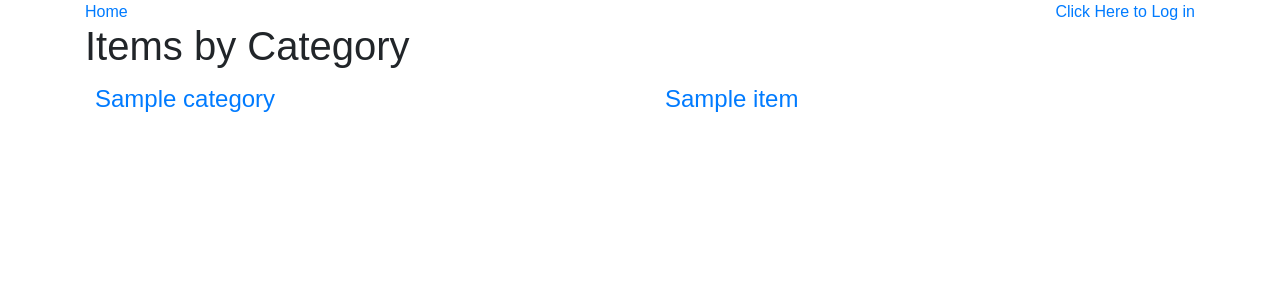
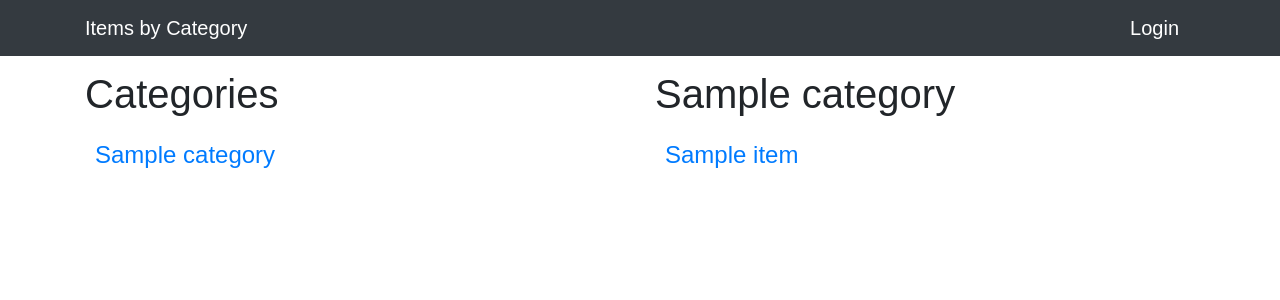
Before and after one commit to dannytpeck/item-catalog, a Flask app: a page that uses templates/main.html in a window 1280 px wide. Shown: the top 300 px of the page. Run offline with Flask 2, Linux system fonts and the light colour scheme; tables that the repository leaves empty hold one stand-in row (values such as "Sample post"); some libraries are stand-ins or nearby versions.

Commit message:
Move header to main template

```diff
--- a/templates/categories.html
+++ b/templates/categories.html
@@ -1,8 +1,5 @@
 {% extends "main.html" %}
 {% block content %}
-  {% include "header.html" %}
-
-  <h1>Items by Category</h1>
 
   <div class="flash">
     {% with messages = get_flashed_messages() %}
@@ -21,16 +18,18 @@
     <div class="categories col-6">
 
       {% if 'username' in session %}
-        <a href="{{ url_for('new_category') }}">Add Category</a>
+        <a class="add-category" href="{{ url_for('new_category') }}">Add Category</a>
       {% endif %}
+
+      <h1 class="my-3">Categories</h1>
 
       {% for category in categories %}
         <div class="category">
-          <h4 class="name"><a href="{{ url_for('show_items', category_name = category.name) }}">{{category.name}}</a></h4>
+          <h4><a class="name" href="{{ url_for('show_items', category_name = category.name) }}">{{category.name}}</a></h4>
 
           {% if 'username' in session %}
             <div class="category-edit-delete">
-              <a href="{{ url_for('edit_category', category_name = category.name) }}">Edit</a> /
+              <a href="{{ url_for('edit_category', category_name = category.name) }}">Edit</a> |
               <a href="{{ url_for('delete_category', category_name = category.name) }}">Delete</a>
             </div>
           {% endif %}
@@ -43,16 +42,18 @@
       <div class="items col-6">
 
         {% if 'username' in session %}
-          <a href="{{ url_for('new_item', category_name = category.name) }}">Add Item</a>
+          <a class="add-item" href="{{ url_for('new_item', category_name = category.name) }}">Add Item</a>
         {% endif %}
+
+        <h1 class="my-3">{{ category.name }}</h1>
 
         {% for item in items %}
           <div class="item">
-            <h4 class="name"><a href="#">{{item.name}}</a></h4>
+            <h4><a class="name" href="{{ url_for('show_item', category_name = category.name, item_name = item.name) }}">{{item.name}}</a></h4>
 
             {% if 'username' in session %}
               <div>
-                <a href="{{ url_for('edit_item', category_name = category.name, item_name = item.name) }}">Edit</a> /
+                <a href="{{ url_for('edit_item', category_name = category.name, item_name = item.name) }}">Edit</a> |
                 <a href="{{ url_for('delete_item', category_name = category.name, item_name = item.name) }}">Delete</a>
               </div>
             {% endif %}
--- a/templates/header.html
+++ b/templates/header.html
@@ -1,12 +1,11 @@
-<div class="row">
-	<div class="col-6">
-		<a href="{{url_for('show_categories')}}">Home</a>
-	</div>
-	<div class="col-6 text-right">
+<nav class="navbar navbar-dark bg-dark justify-content-between">
+	<div class="container">
+		<a class="navbar-brand" href="{{url_for('show_categories')}}">Items by Category</a>
+
 		{% if 'username' not in session %}
-			<a href="{{url_for('show_login')}}">Click Here to Log in</a>
+			<a class="navbar-brand" href="{{url_for('show_login')}}">Login</a>
 		{% else %}
-			<a href="{{url_for('gdisconnect')}}">Disconnect</a>
+			<a class="navbar-brand" href="{{url_for('gdisconnect')}}">Logout</a>
 		{% endif %}
 	</div>
-</div>
+</nav>
--- a/templates/login.html
+++ b/templates/login.html
@@ -1,10 +1,9 @@
 {% extends "main.html" %}
 {% block content %}
-  {% include "header.html" %}
 
   <script src="//apis.google.com/js/platform.js?onload=start"> </script>
 
-  <div id="signInButton">
+  <div id="signInButton" style="margin-top: 10px;">
     <span class="g-signin"
       data-scope="openid email"
       data-clientid="208492559975-2g45epf3phgjj52u7pj14qt2oac3g4te.apps.googleusercontent.com"
--- a/templates/main.html
+++ b/templates/main.html
@@ -5,6 +5,7 @@
 		<link rel=stylesheet type=text/css href="{{ url_for('static', filename='styles.css') }}">
 	</head>
 	<body>
+	  {% include "header.html" %}
 		<div class="container">
 			{% block content %}
 			{% endblock %}
```
Also changed, not shown: templates/delete_category.html (+5 -6 lines), templates/delete_item.html (+4 -5 lines), templates/edit_category.html (+10 -8 lines), templates/edit_item.html (+12 -6 lines), templates/new_category.html (+8 -8 lines), templates/new_item.html (+12 -5 lines).
